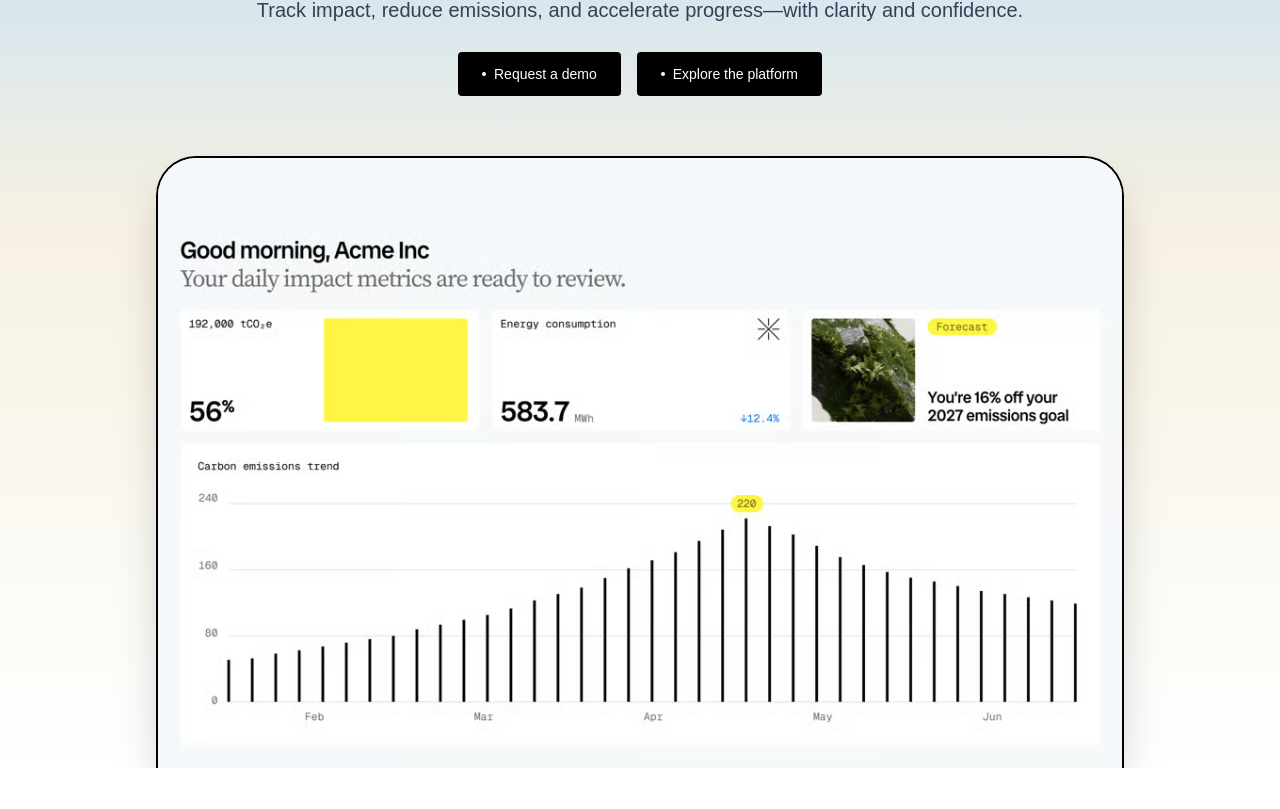
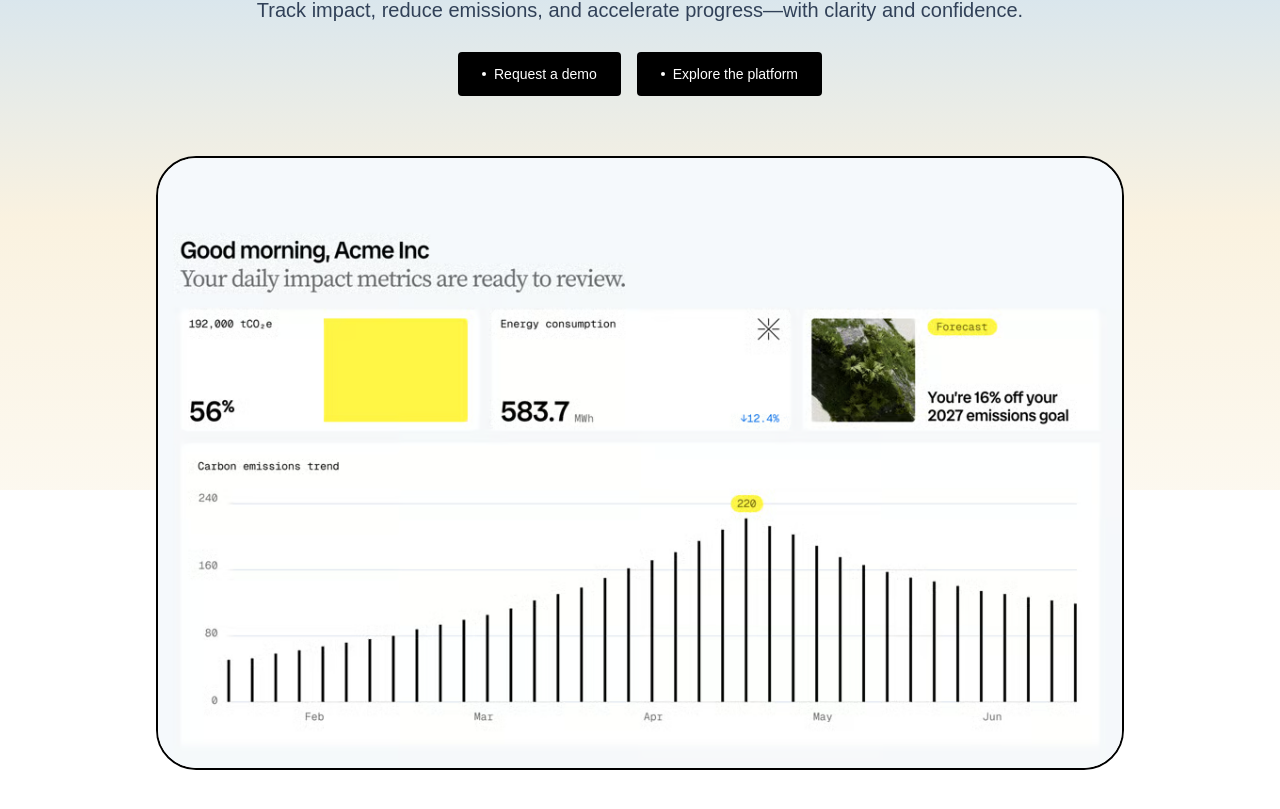
Before and after one commit to SyedMaazz/aetherfield-site, a React (Vite) app: page / in a window 1280 px wide. Shown: the part 327-1136 px from the top of the page. Before the commit the page ends 1095 px from the top, so only its background shows below. Built offline with nearby package versions, Linux system fonts and the light colour scheme; a web font is replaced by a local one.

Commit message:
added floating card

```diff
--- a/src/App.jsx
+++ b/src/App.jsx
@@ -1,5 +1,6 @@
 import Navbar from './components/Navbar';
-import Hero from './components/Hero'; //
+import Hero from './components/Hero';
+import Features from './components/Features';
 
 function App() {
   return (
@@ -7,7 +8,7 @@ function App() {
       <Navbar />
       <main>
         <Hero />
-        {/* We'll add the Features Grid next */}
+        <Features />
       </main>
     </div>
   );
--- /dev/null
+++ b/src/components/Features.jsx
@@ -0,0 +1,22 @@
+import React from 'react';
+
+const Features = () => {
+  return (
+    /* -mt-32 pulls this section UP under the Hero card.
+       z-0 ensures it stays BEHIND the card. */
+    <section className="relative -mt-70 pt-42 pb-24 bg-white z-0">
+      <div className="max-w-7xl mx-auto px-6">
+
+        {/* Header Content */}
+        <div className="text-center mb-16">
+          <h2 className="text-3xl md:text-4xl font-serif font-bold text-slate-900 tracking-tight">
+            Comprehensive impact tracking
+          </h2>
+        </div>
+
+      </div>
+    </section>
+  );
+};
+
+export default Features;
--- a/src/components/Hero.jsx
+++ b/src/components/Hero.jsx
@@ -6,7 +6,7 @@ import floatingDashboard from "../assets/floating-dashboard.png";
 const Hero = () => {
   return (
     /* We use flex-col and justify-start to ensure content stays at the top but respects the spacer */
-    <section className="relative flex flex-col justify-start min-h-screen bg-linear-to-b from-[#aad4fd] via-[#f6f1e2] to-white">
+    <section className="relative flex flex-col justify-start min-h-screen bg-linear-to-b from-[#aad4fd] via-[#faf2e0] to-white">
       {/* 1. THE SPACER: This is a physical block that sits behind your navbar */}
       <div
         className="h-16 md:h-24 w-full flex-shrink-0"
@@ -48,16 +48,15 @@ const Hero = () => {
         </motion.div>
 
         {/* Floating Dashboard Card */}
-        {/* Floating Dashboard Card */}
         <motion.div
           initial={{ opacity: 0, y: 100 }}
           animate={{ opacity: 1, y: 0 }}
           transition={{ duration: 1, delay: 0.3 }}
           /* 1. Decreased size from max-w-5xl to max-w-3xl */
-  className="mt-15 max-w-[1000px] mx-auto px-4"
+          className="mt-15 max-w-[1000px] mx-auto px-4 relative z-10"
         >
           {/* 2. Added 'border-2 border-black' and kept overflow-hidden */}
-  <div className="bg-white rounded-t-[40px] border-t-2 border-x-2 border-black shadow-2xl overflow-hidden">
+          <div className="bg-white rounded-t-[40px] rounded-b-[40px] border-t-2 border-x-2 border-b-2 border-black overflow-hidden">
             <img
               src={floatingDashboard}
               alt="Aetherfield Dashboard Preview"
```
Lines whose indentation alone changed are shown as unchanged.
